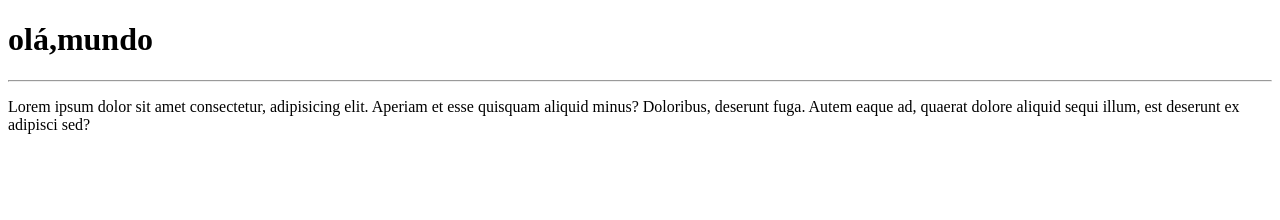
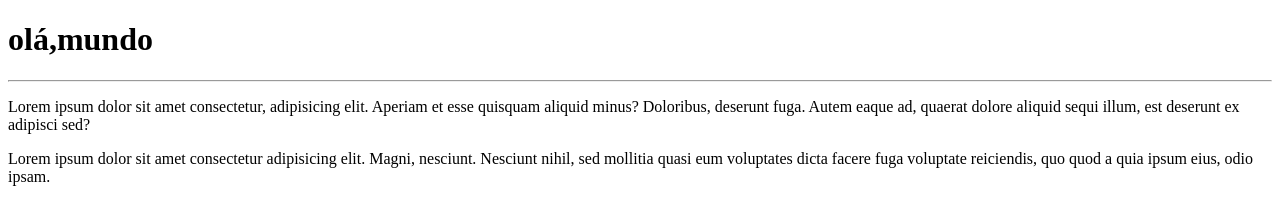
Before and after one commit to BlearchNotDanger/tchau-mundo, a plain HTML site: page Site-exemplo/index.html in a window 1280 px wide. Drawn offline with Linux system fonts and the light colour scheme.

Commit message:
adicionei um paragrafo

```diff
--- a/Site-exemplo/index.html
+++ b/Site-exemplo/index.html
@@ -10,5 +10,6 @@
     <h1>olá,mundo</h1>
     <hr>
     <p>Lorem ipsum dolor sit amet consectetur, adipisicing elit. Aperiam et esse quisquam aliquid minus? Doloribus, deserunt fuga. Autem eaque ad, quaerat dolore aliquid sequi illum, est deserunt ex adipisci sed?</p>
+    <p>Lorem ipsum dolor sit amet consectetur adipisicing elit. Magni, nesciunt. Nesciunt nihil, sed mollitia quasi eum voluptates dicta facere fuga voluptate reiciendis, quo quod a quia ipsum eius, odio ipsam.</p>
 </body>
 </html>
```
